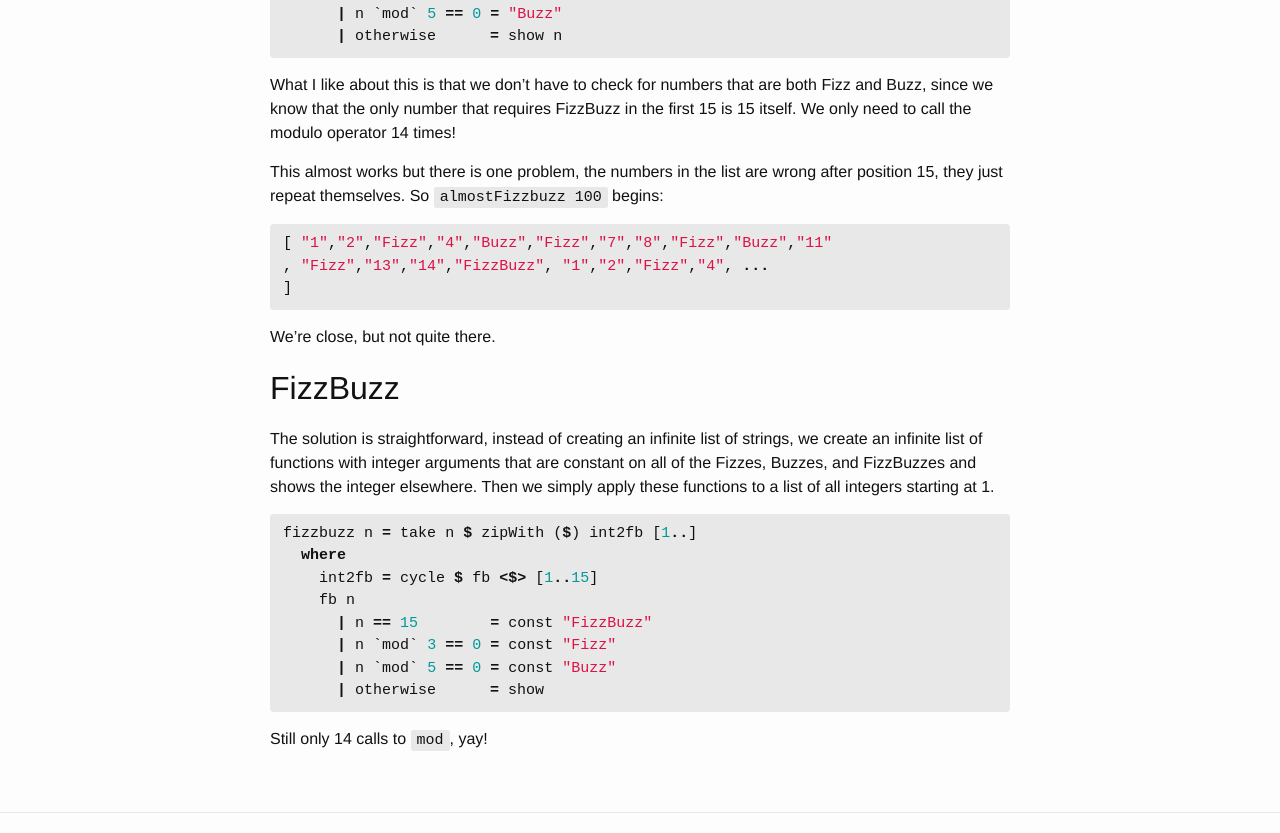
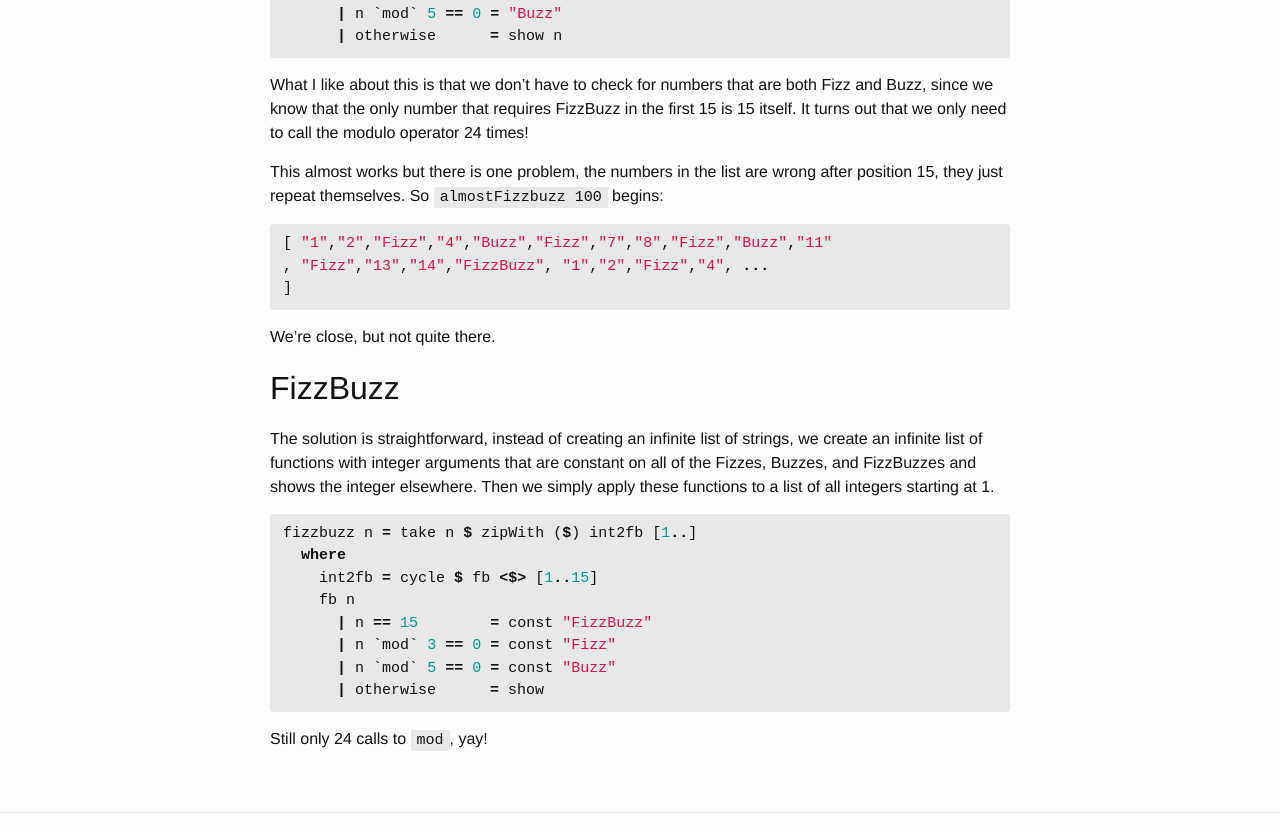
Before and after one commit to jeffreyrosenbluth/jeffreyrosenbluth.github.io, a Jekyll site: the page built from _posts/2017-02-05-fizzbuzz.md, in a window 1280 px wide. Shown: the part 618-1451 px from the top of the page. Built offline with Jekyll 4.4.1, drawn with Linux system fonts in a browser that asks for light colours; comment, search, counter and statistics services are not loaded.

Commit message:
14 to 24

````diff
--- a/_posts/2017-02-05-fizzbuzz.md
+++ b/_posts/2017-02-05-fizzbuzz.md
@@ -19,7 +19,7 @@ almostFizzbuzz n = take n . cycle $ fb <$> [1..15]
       | otherwise      = show n
 
 {% endhighlight %}
-What I like about this is that we don't have to check for numbers that are both Fizz and Buzz, since we know that the only number that requires FizzBuzz in the first 15 is 15 itself. We only need to call the modulo operator 14 times!
+What I like about this is that we don't have to check for numbers that are both Fizz and Buzz, since we know that the only number that requires FizzBuzz in the first 15 is 15 itself. It turns out that we only need to call the modulo operator 24 times!
 
 This almost works but there is one problem, the numbers in the list are wrong after position 15, they just repeat themselves. So ```almostFizzbuzz 100``` begins:
 {% highlight haskell %}
@@ -42,4 +42,4 @@ fizzbuzz n = take n $ zipWith ($) int2fb [1..]
       | n `mod` 5 == 0 = const "Buzz"
       | otherwise      = show
 {% endhighlight %}
-Still only 14 calls to ```mod```, yay!
+Still only 24 calls to ```mod```, yay!
````
